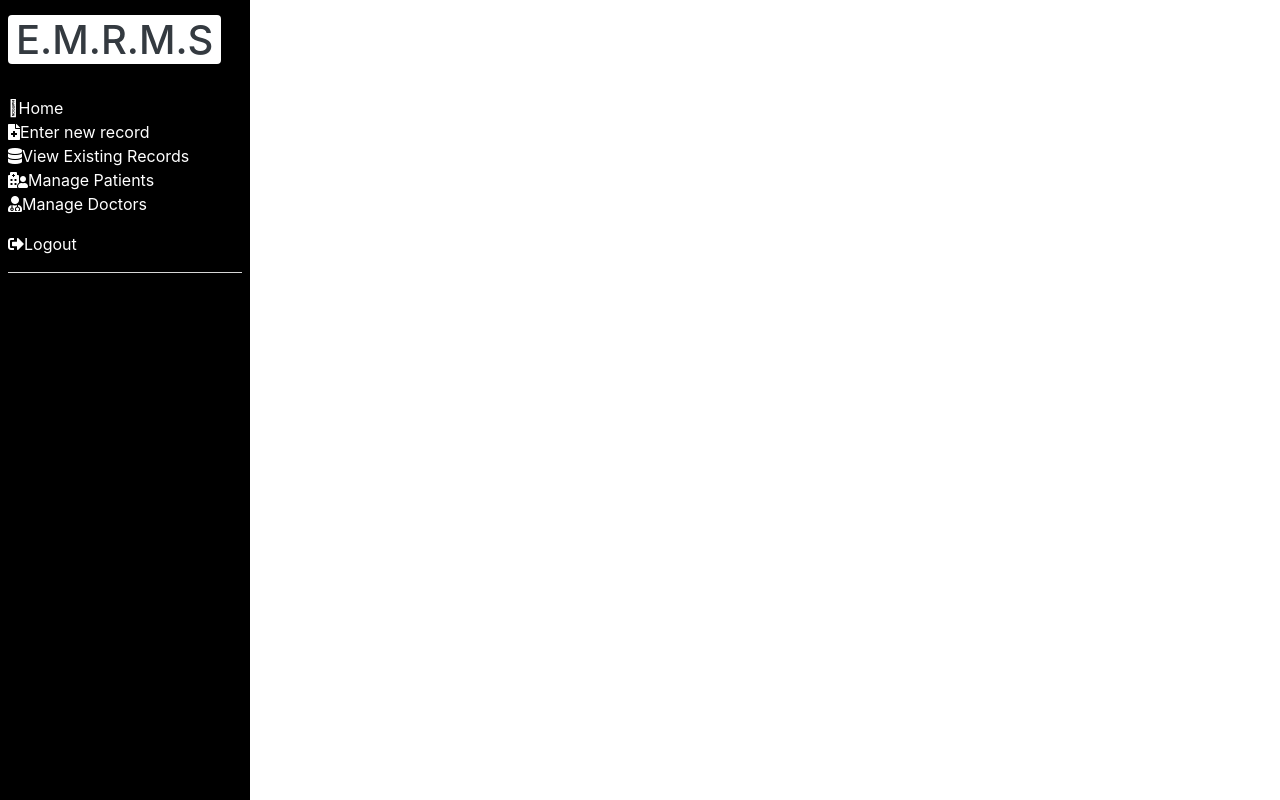
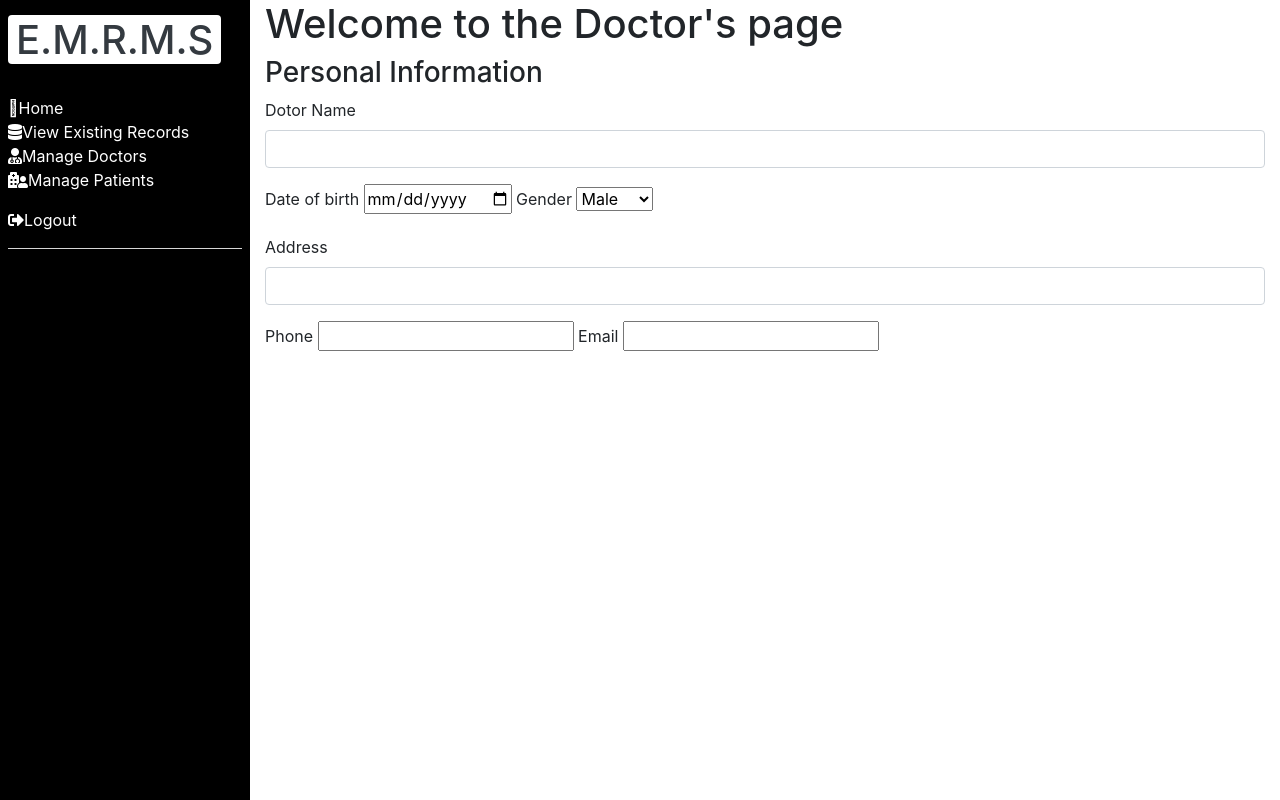
Before and after one commit to hvp2705/aes_in_emr, a Flask app: page /doctor-dashboard in a window 1280 px wide. Run offline with Flask 3, Linux system fonts and the light colour scheme; the visitor is signed in with stand-in values (Sample User, id 1).

Commit message:
Add patient and doctor templates, update models and views

```diff
--- a/website/__init__.py
+++ b/website/__init__.py
@@ -2,6 +2,7 @@ from flask import Flask
 from flask_sqlalchemy import SQLAlchemy
 from os import path
 from flask_login import LoginManager
+from flask_migrate import Migrate
 
 db = SQLAlchemy()
 DB_NAME = "database.db"
@@ -11,6 +12,8 @@ def create_app():
     app.config['SECRET_KEY'] = 'aesmodels'
     app.config['SQLALCHEMY_DATABASE_URI'] = f'sqlite:///{DB_NAME}'
     db.init_app(app)
+
+    migrate = Migrate(app, db)
 
     from .views.views import views
     from .auth import auth
--- a/website/auth.py
+++ b/website/auth.py
@@ -5,6 +5,7 @@ from werkzeug.security import check_password_hash, generate_password_hash
 from flask import Blueprint, render_template, request, flash, redirect, url_for
 from flask_login import login_user, login_required, logout_user, current_user
 from .models.models import User, Role
+from .models.patient import Patient
 
 auth = Blueprint('auth', __name__)
 
@@ -23,8 +24,8 @@ def login():
                     # Redirect based on user role
                 if 'doctor' in [role.name for role in user.roles]:
                     return redirect(url_for('doctor_dashboard'))
-                elif 'patient' in [role.name for role in user.roles]:
-                    return redirect(url_for('patient_dashboard'))
+                # elif 'patient' in [role.name for role in user.roles]:
+                    # return redirect(url_for('patient_dashboard'))
                 else:
                     # Handle other roles or a default view
                     return redirect(url_for('views.home'))
@@ -86,11 +87,11 @@ def doctor_dashboard():
 
     return render_template('doctor.html', user=current_user)
 
-@auth.route('/patient-dashboard')
+""" @auth.route('/patient-dashboard')
 @login_required
 def patient_dashboard():
 
-    return render_template('patient.html', user=current_user)
+    return render_template('patient.html', user=current_user) """
 
 @auth.route('/medical-record', methods=['GET', 'POST'])
 def medical_record():
@@ -100,6 +101,7 @@ def medical_record():
 
 @auth.route('/medical-record-view', methods=['GET', 'POST'])
 def medical_record_view():
+    patients = Patient.query.all()
     # data= request.form
     # print(data)
-    return render_template("medical_record_view.html", user=current_user)
+    return render_template("medical_record_view.html", patients=patients, user=current_user)
--- a/website/templates/base.html
+++ b/website/templates/base.html
@@ -20,10 +20,14 @@
                 </div>
                 <ul class="list-unstyled px-2">
                         <li class=""><a href="/" class="text-decoration-none" id="home"><i class="fal fa-home"></i>Home</a></li>
+                        {% if 'doctor' in current_user.roles|map(attribute='name')|list %}
                         <li class=""><a href="/medical-record" class="text-decoration-none" id="medical_record"><i class="fas fa-file-medical"></i>Enter new record</a></li>
                         <li class=""><a href="/medical-record-view" class="text-decoration-none" id="medical-record-view"><i class="fas fa-database"></i></i>View Existing Records</a></li>
+                        {% else %}
+                        <li class=""><a href="/medical-record-view" class="text-decoration-none" id="medical-record-view"><i class="fas fa-database"></i></i>View Existing Records</a></li>
+                        <li class=""><a href="#" class="text-decoration-none"><i class="fas fa-user-md"></i>Manage Doctors</a></li>
                         <li class=""><a href="#" class="text-decoration-none"><i class="fas fa-hospital-user"></i>Manage Patients</a></li>
-                        <li class=""><a href="#" class="text-decoration-none"><i class="fas fa-user-md"></i>Manage Doctors</a></li>
+                        {% endif %}
                 </ul>
                 <ul class="list-unstyled px-2">
                         <li class=""><a href="/logout" class="text-decoration-none" id="logout"><i class="fas fa-sign-out-alt"></i>Logout</a></li>
--- a/website/templates/doctor.html
+++ b/website/templates/doctor.html
@@ -1,14 +1,33 @@
 {% extends "base.html" %}
 {% block title %}Doctor page{% endblock %}
 
-{% block doctor_content %}
+{% block sidebar %}
 <h1>Welcome to the Doctor's page</h1>
 <h3>Personal Information</h3>
 <form method="POST">
     <div class="form-group">
-        <label for="patient_name">Dotor Name</label>
-        <input type="text" class="form-control" name="patient_name" id="patient_name">
+        <label for="doctor_name">Dotor Name</label>
+        <input type="text" class="form-control" name="doctor_name" id="doctor_name">
     </div>
-
+    <div class="form-group">
+        <label for="doctor_dob">Date of birth</label>
+        <input type="date" name="doctor_dob" id="doctor_dob">
+        <label for="gender">Gender</label>
+        <select>
+            <option value="male">Male</option>
+            <option value="female">Female</option>
+            <option value="other">Other</option>
+        </select>
+    </div>
+    <div class="form-group">
+        <label for="address">Address</label>
+        <input type="text" class="form-control" name="address" id="address">
+    </div>
+    <div class="form-group">
+        <label for="phone">Phone</label>
+        <input type="number" name="phone" id="phone">
+        <label for="email">Email</label>
+        <input type="email" name="email" id="email">
+    </div>
 </form>
 {% endblock %}
--- a/website/templates/medical_record.html
+++ b/website/templates/medical_record.html
@@ -10,7 +10,7 @@
         <input type="text" class="form-control" name="patient_name" id="patient_name">
     </div>
     <div class="form-group">
-        <label fot="patient_dob">Date of birth</label>
+        <label for="patient_dob">Date of birth</label>
         <input type="date" name="patient_dob" id="patient_dob">
         <label for="gender">Gender</label>
         <select>
```
Also changed, not shown: website/models/doctor.py (added, +11 -0 lines), website/models/medicals_record.py (+11 -18 lines), website/models/models.py (+7 -5 lines), website/models/patient.py (added, +28 -0 lines), website/templates/medical_record_view.html (+11 -0 lines), website/templates/patient.html (+8 -0 lines), website/templates/admin.html (deleted), website/templates/manage_doctor.html (added).
